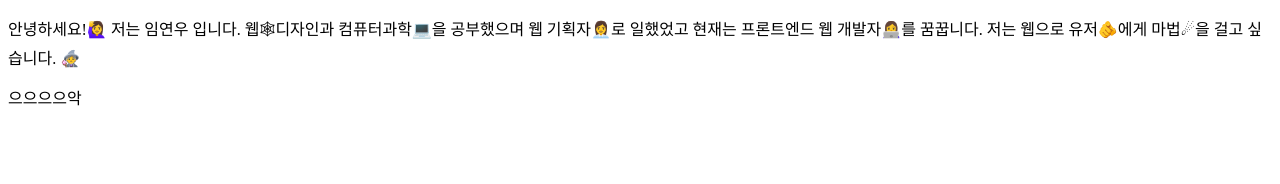
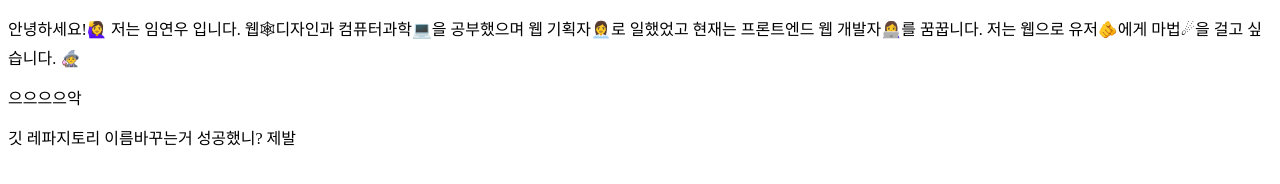
Before and after one commit to yxxxwoo/yxxxwoo, a plain HTML site: page index.html in a window 1280 px wide. Drawn offline with Linux system fonts and the light colour scheme.

Commit message:
rename test 2

```diff
--- a/index.html
+++ b/index.html
@@ -23,6 +23,7 @@
             저는 임연우 입니다. 웹🕸디자인과 컴퓨터과학💻을 공부했으며 웹 기획자👩‍💼로 일했었고 현재는 프론트엔드 웹 개발자👩‍💻를 꿈꿉니다. 저는 웹으로 유저🫵에게 마법☄을 걸고 싶습니다. 🧙‍♀️</p>
 
             <p>으으으으악</p>
+            <p>깃 레파지토리 이름바꾸는거 성공했니? 제발</p>
     </div>
 </body>
 </html>
```
